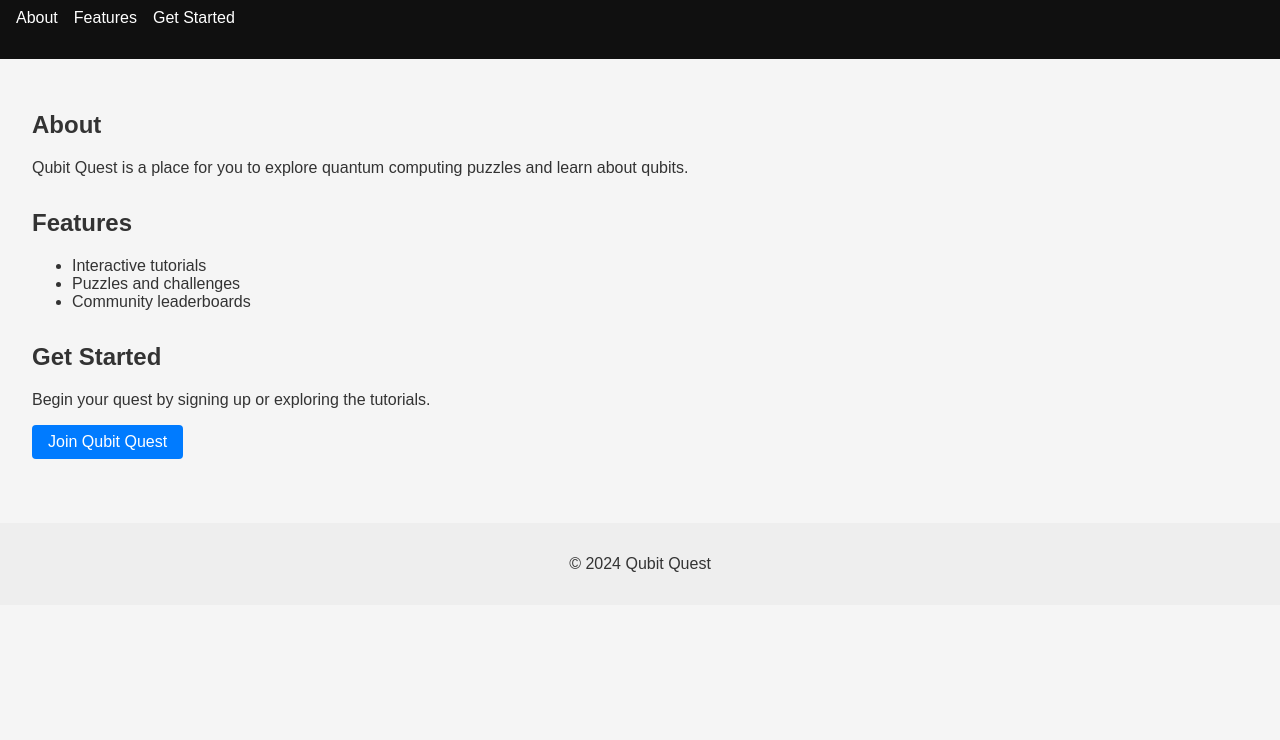
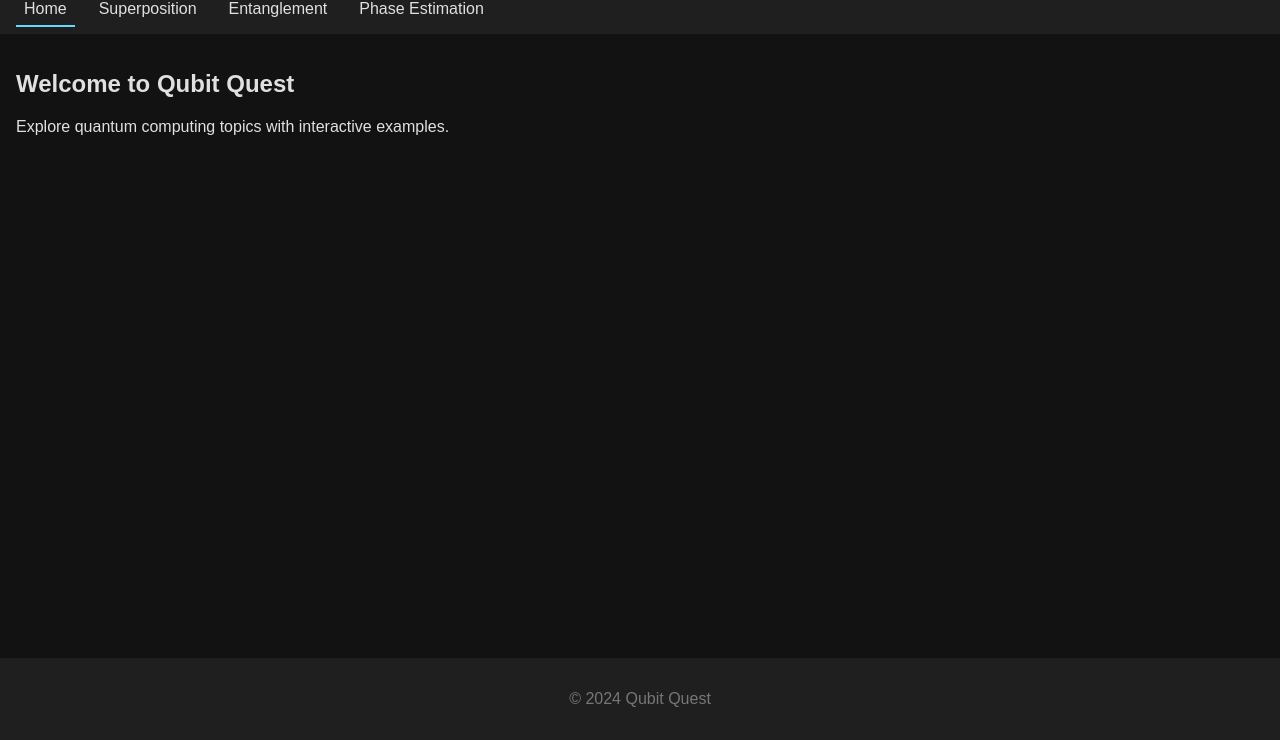
Before and after one commit to shahidbaig-shaik/my-website, a plain HTML site: page index.html in a window 1280 px wide. Shown: the part 60-800 px from the top of the page. Drawn offline with nearby package versions, Linux system fonts and the light colour scheme.

Commit message:
Add dark-themed tabbed Qubit Quest site

```diff
--- a/index.html
+++ b/index.html
@@ -5,39 +5,52 @@
     <meta name="viewport" content="width=device-width, initial-scale=1.0">
     <title>Qubit Quest</title>
     <link rel="stylesheet" href="style.css">
+    <!-- Prism for syntax highlighting -->
+    <link href="https://cdnjs.cloudflare.com/ajax/libs/prism/1.29.0/themes/prism-tomorrow.min.css" rel="stylesheet" />
 </head>
 <body>
     <header>
         <h1>Qubit Quest</h1>
         <nav>
             <ul>
-                <li><a href="#about">About</a></li>
-                <li><a href="#features">Features</a></li>
-                <li><a href="#get-started">Get Started</a></li>
+                <li><a href="#home" class="tab-link active" data-tab="home">Home</a></li>
+                <li><a href="#superposition" class="tab-link" data-tab="superposition">Superposition</a></li>
+                <li><a href="#entanglement" class="tab-link" data-tab="entanglement">Entanglement</a></li>
+                <li><a href="#phase" class="tab-link" data-tab="phase">Phase Estimation</a></li>
             </ul>
         </nav>
     </header>
     <main>
-        <section id="about">
-            <h2>About</h2>
-            <p>Qubit Quest is a place for you to explore quantum computing puzzles and learn about qubits.</p>
+        <section id="home" class="tab-content active">
+            <h2>Welcome to Qubit Quest</h2>
+            <p>Explore quantum computing topics with interactive examples.</p>
         </section>
-        <section id="features">
-            <h2>Features</h2>
-            <ul>
-                <li>Interactive tutorials</li>
-                <li>Puzzles and challenges</li>
-                <li>Community leaderboards</li>
-            </ul>
+        <section id="superposition" class="tab-content">
+            <h2>Superposition</h2>
+            <p>In quantum mechanics, a qubit can be in a combination of states:</p>
+            <p>$$|\psi\rangle = \frac{|0\rangle + |1\rangle}{\sqrt{2}}$$</p>
+            <pre><code class="language-python">from qiskit import QuantumCircuit
+qc = QuantumCircuit(1)
+qc.h(0)
+qc.measure_all()</code></pre>
         </section>
-        <section id="get-started">
-            <h2>Get Started</h2>
-            <p>Begin your quest by signing up or exploring the tutorials.</p>
-            <a class="btn" href="#">Join Qubit Quest</a>
+        <section id="entanglement" class="tab-content">
+            <h2>Entanglement</h2>
+            <p>Entangled qubits share a state no matter the distance.</p>
+            <p>$$|\Phi^+\rangle = \frac{|00\rangle + |11\rangle}{\sqrt{2}}$$</p>
+        </section>
+        <section id="phase" class="tab-content">
+            <h2>Phase Estimation</h2>
+            <p>Phase estimation allows you to find eigenvalues of unitary operators.</p>
         </section>
     </main>
     <footer>
         <p>&copy; 2024 Qubit Quest</p>
     </footer>
+    <script src="https://cdnjs.cloudflare.com/ajax/libs/prism/1.29.0/prism.min.js"></script>
+    <script src="https://polyfill.io/v3/polyfill.min.js?features=es6"></script>
+    <script id="MathJax-script" async
+            src="https://cdn.jsdelivr.net/npm/mathjax@3/es5/tex-mml-chtml.js"></script>
+    <script src="script.js"></script>
 </body>
 </html>
--- /dev/null
+++ b/script.js
@@ -0,0 +1,18 @@
+document.addEventListener('DOMContentLoaded', () => {
+    const links = document.querySelectorAll('.tab-link');
+    const sections = document.querySelectorAll('.tab-content');
+
+    links.forEach(link => {
+        link.addEventListener('click', (e) => {
+            e.preventDefault();
+            const target = link.dataset.tab;
+
+            links.forEach(l => l.classList.remove('active'));
+            link.classList.add('active');
+
+            sections.forEach(sec => {
+                sec.classList.toggle('active', sec.id === target);
+            });
+        });
+    });
+});
--- a/style.css
+++ b/style.css
@@ -1,44 +1,58 @@
 body {
-    font-family: Arial, sans-serif;
     margin: 0;
-    padding: 0;
-    background-color: #f5f5f5;
-    color: #333;
+    font-family: Arial, Helvetica, sans-serif;
+    background-color: #121212;
+    color: #e0e0e0;
+    display: flex;
+    flex-direction: column;
+    min-height: 100vh;
 }
 header {
-    background-color: #101010;
-    color: #fff;
+    background: #1f1f1f;
     padding: 1rem;
 }
 header h1 {
     margin: 0;
+    font-size: 1.5rem;
 }
 nav ul {
     list-style: none;
     padding: 0;
+    margin: 1rem 0 0;
     display: flex;
     gap: 1rem;
 }
 nav a {
-    color: #fff;
+    color: #e0e0e0;
     text-decoration: none;
+    padding: 0.5rem;
+}
+nav a.active {
+    border-bottom: 2px solid #61dafb;
 }
 main {
-    padding: 2rem;
+    flex: 1;
+    padding: 1rem;
 }
-section {
-    margin-bottom: 2rem;
+.tab-content {
+    display: none;
 }
-.btn {
-    display: inline-block;
-    background-color: #007bff;
-    color: #fff;
-    padding: 0.5rem 1rem;
-    text-decoration: none;
-    border-radius: 4px;
+.tab-content.active {
+    display: block;
+}
+pre {
+    background: #2d2d2d;
+    padding: 1rem;
+    overflow-x: auto;
 }
 footer {
-    background-color: #eee;
     text-align: center;
     padding: 1rem;
+    background: #1f1f1f;
+    color: #777;
 }
+@media (max-width: 600px) {
+    nav ul {
+        flex-direction: column;
+    }
+}
```
